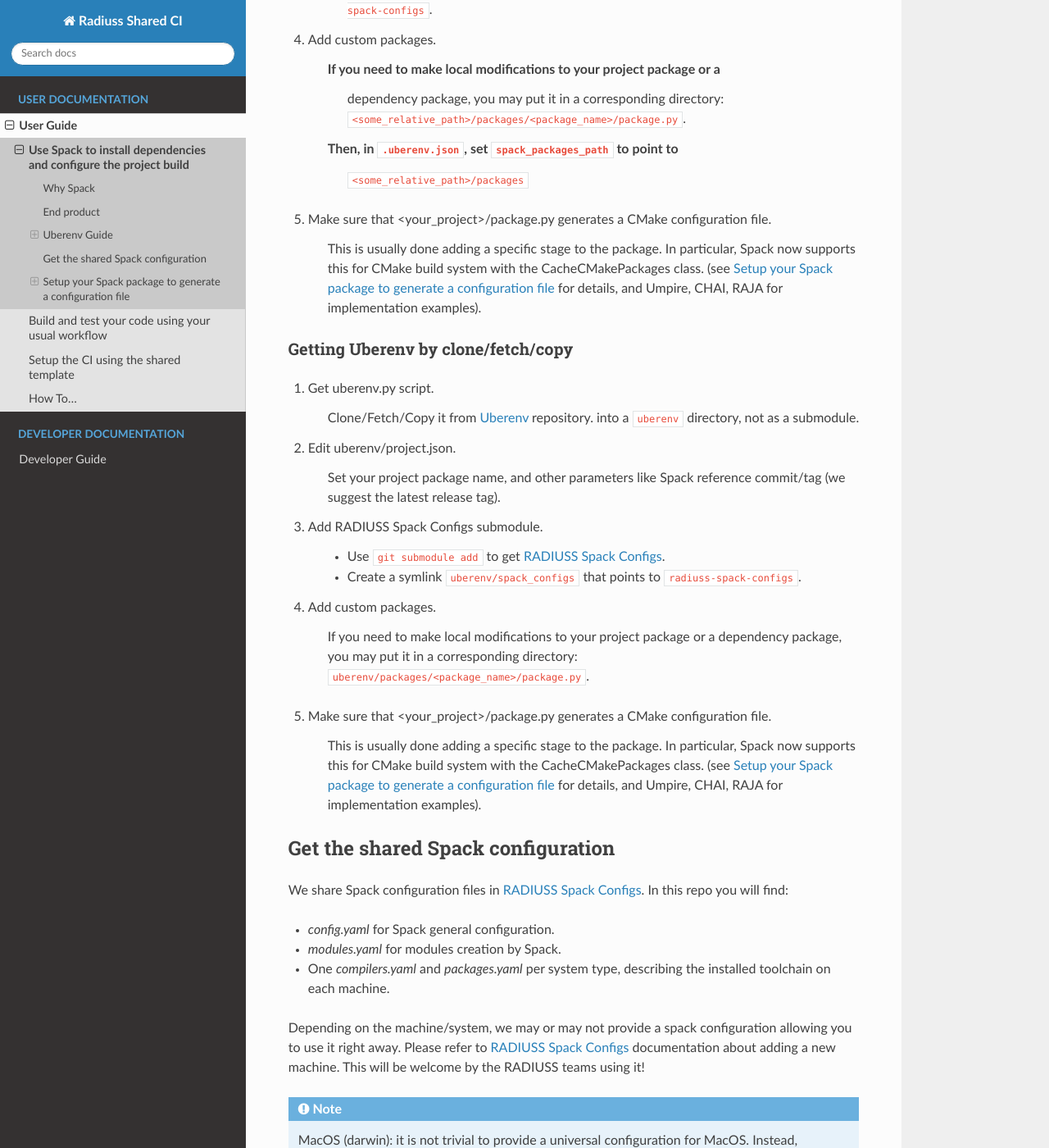
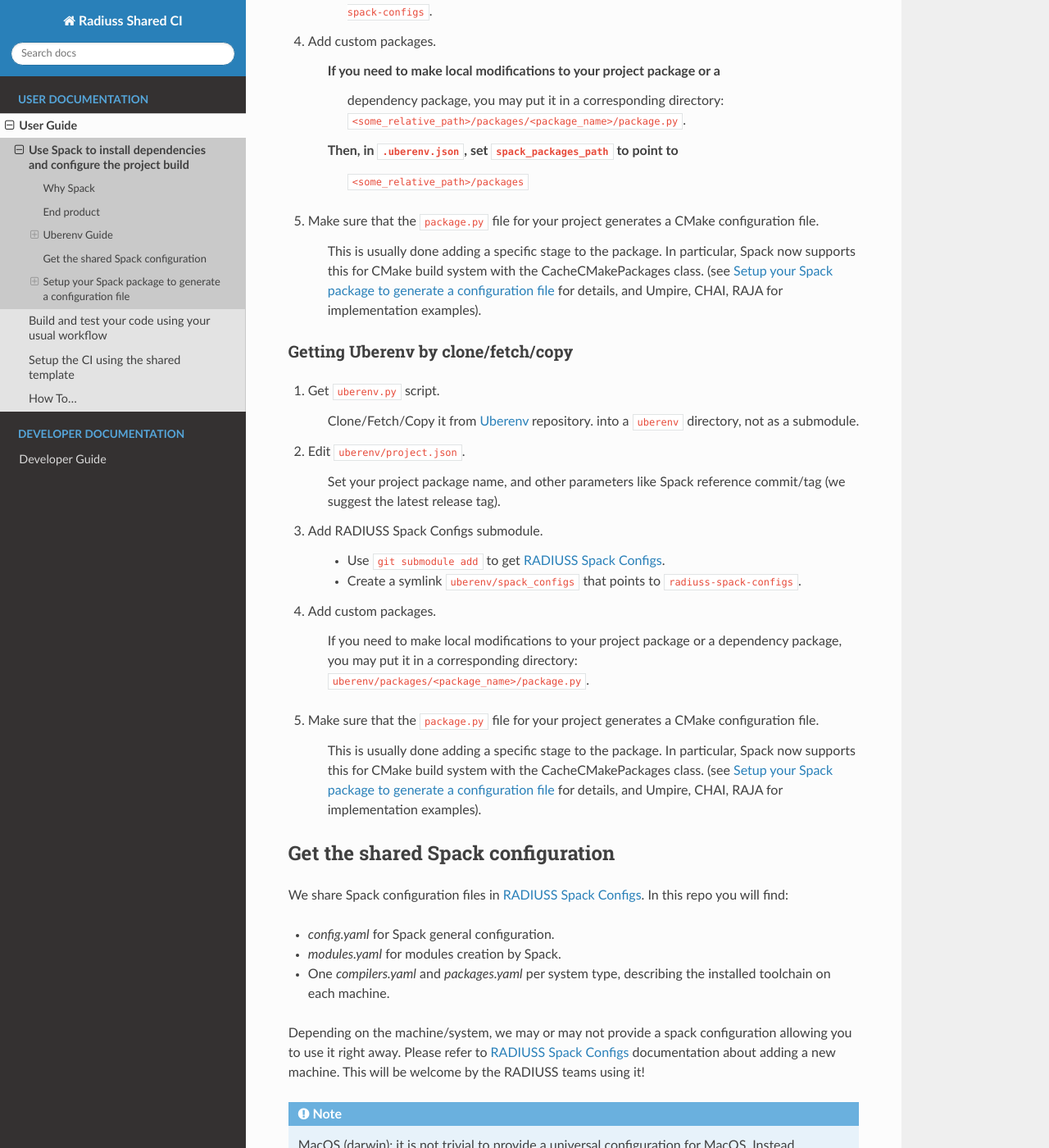
Before and after one commit to LLNL/radiuss-shared-ci, a Sphinx documentation site: the page built from docs/sphinx/user_guide/use_spack.rst, in a window 1280 px wide and 1400 px high, scrolled down 2399 px. Shown: the whole window at 82% size. Built offline with Sphinx 7.4.7 and the Read the Docs theme 2.0.0, drawn with Linux system fonts in a browser that asks for light colours; some of the changed text lies outside the part shown.

Commit message:
Fix formatting issues in user docs.

```diff
--- a/docs/sphinx/user_guide/use_spack.rst
+++ b/docs/sphinx/user_guide/use_spack.rst
@@ -112,8 +112,8 @@
     Then, in ``.uberenv.json``, set ``spack_packages_path`` to point to
       ``<some_relative_path>/packages``
 
-5. Make sure that <your_project>/package.py generates a CMake configuration
-   file.
+#. Make sure that the ``package.py`` file for your project generates a CMake
+   configuration file.
 
     This is usually done adding a specific stage to the package. In particular,
     Spack now supports this for CMake build system with the CacheCMakePackages
@@ -124,31 +124,31 @@
 Getting Uberenv by clone/fetch/copy
 ===================================
 
-1. Get uberenv.py script.
+#. Get ``uberenv.py`` script.
 
     Clone/Fetch/Copy it from `Uberenv`_ repository.
     into a ``uberenv`` directory, not as a submodule.
 
-2. Edit uberenv/project.json.
+#. Edit ``uberenv/project.json``.
 
     Set your project package name, and other parameters like Spack reference
     commit/tag (we suggest the latest release tag).
 
-3. Add RADIUSS Spack Configs submodule.
+#. Add RADIUSS Spack Configs submodule.
 
     * Use ``git submodule add`` to get `RADIUSS Spack Configs`_.
 
     * Create a symlink ``uberenv/spack_configs`` that points to
       ``radiuss-spack-configs``.
 
-4. Add custom packages.
+#. Add custom packages.
 
     | If you need to make local modifications to your project package or a
       dependency package, you may put it in a corresponding directory:
     | ``uberenv/packages/<package_name>/package.py``.
 
-5. Make sure that <your_project>/package.py generates a CMake configuration
-   file.
+#. Make sure that the ``package.py`` file for your project generates a CMake
+   configuration file.
 
     This is usually done adding a specific stage to the package. In particular,
     Spack now supports this for CMake build system with the CacheCMakePackages
```
Also changed, not shown: other parts of docs/sphinx/user_guide/use_spack.rst (+4 -4 lines), docs/sphinx/user_guide/build_and_test.rst (+7 -6 lines).
